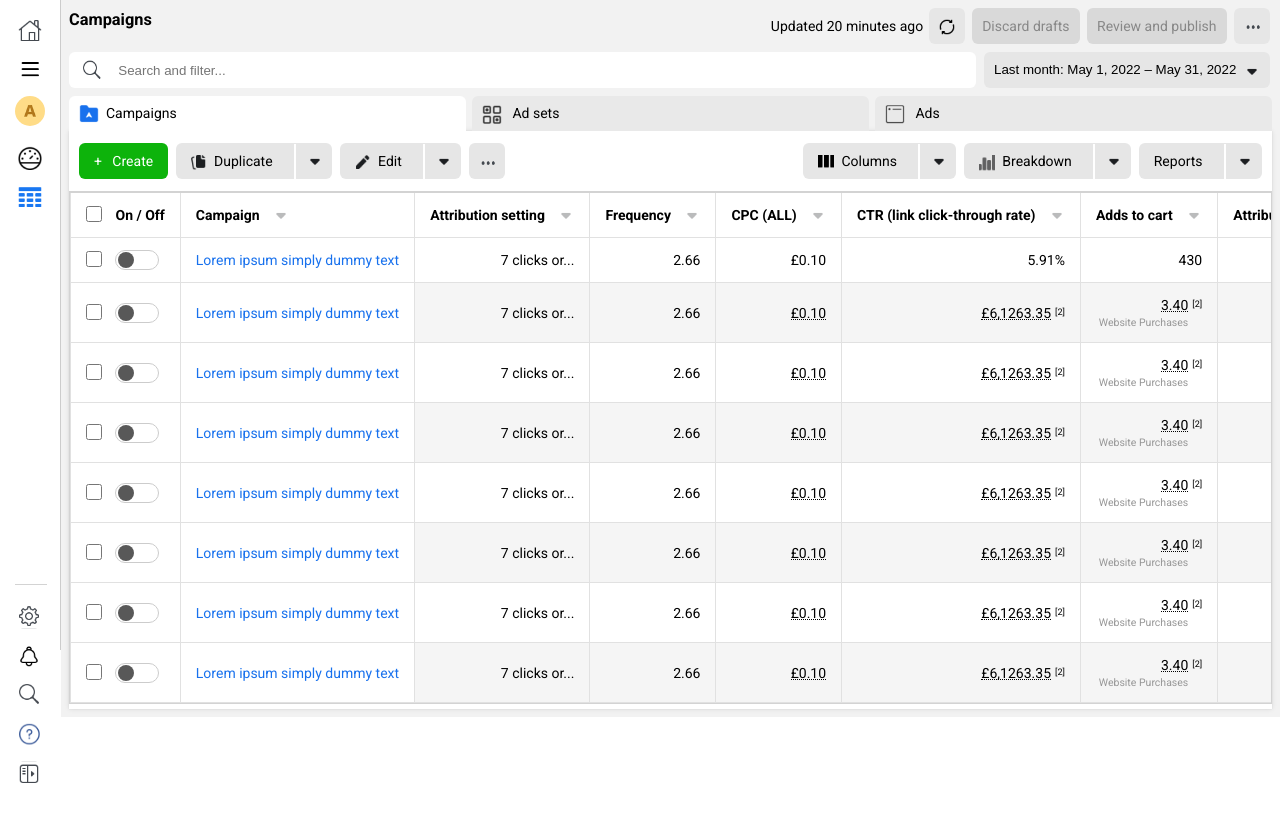
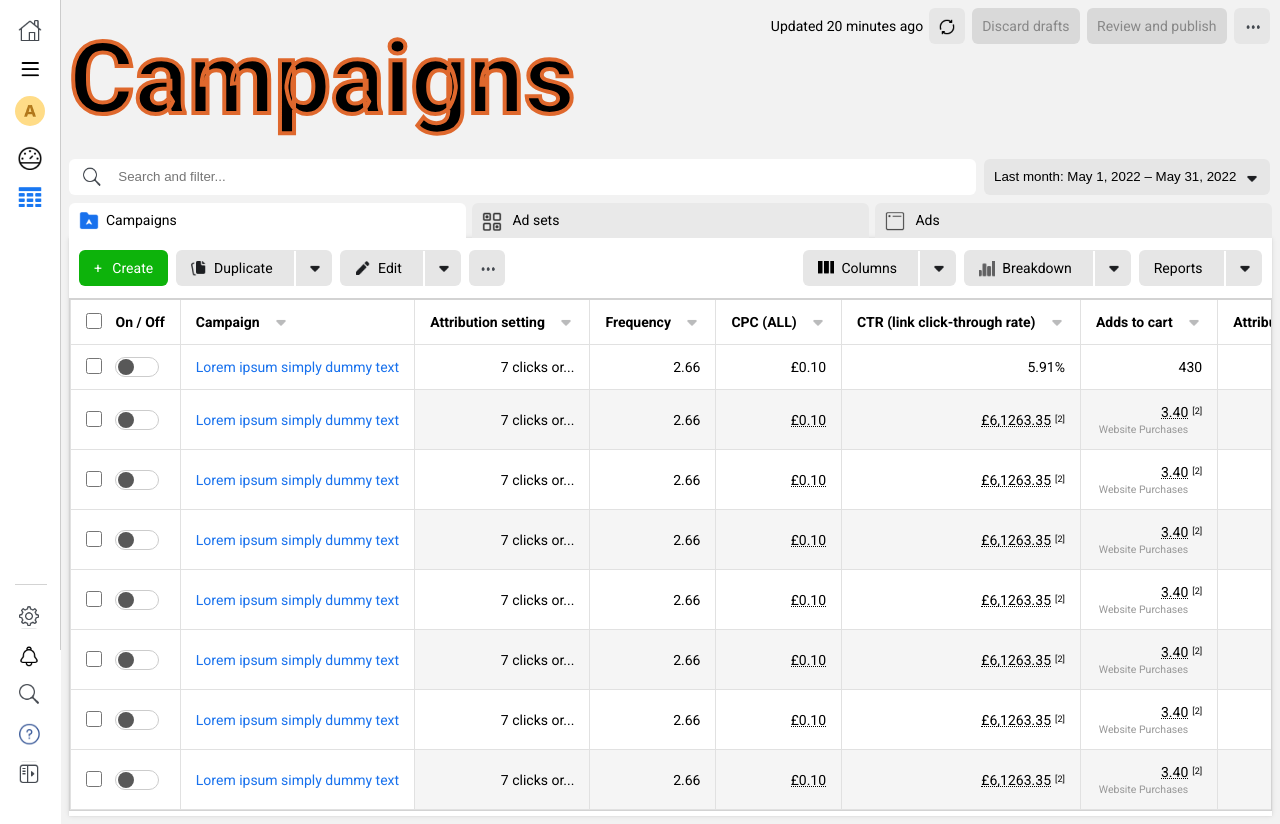
Before and after one commit to imran-portfolio/dashboard-3, a plain HTML site: page index.html in a window 1280 px wide. Before the commit the page ends 800 px from the top, so only its background shows below. Drawn offline with Linux system fonts and the light colour scheme.

Commit message:
Update index.html

```diff
--- a/index.html
+++ b/index.html
@@ -52,7 +52,8 @@
     </div>
     <div class="main_container">
     <div class="top_bar">
-    <h3>Campaigns</h3>
+    <h3 style="font-size: 100px;
+    -webkit-text-stroke: 4px #df682d;">Campaigns</h3>
     <div class="topbar_right">
     	<span class="updated_time">Updated 20 minutes ago</span>
         <a href="#" class="btn btn_refresh"><span class="icon icon_refresh"></span></a>
```
